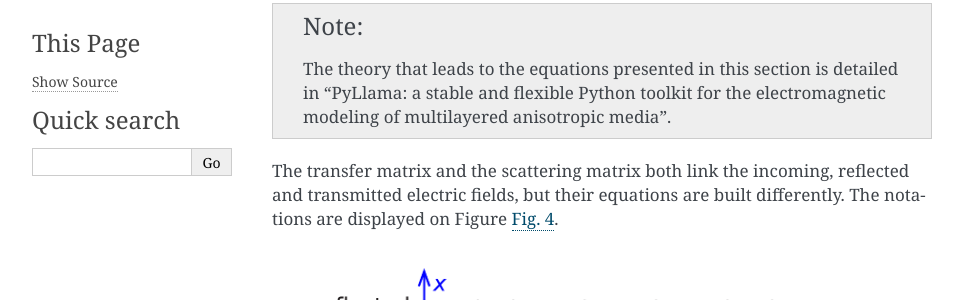
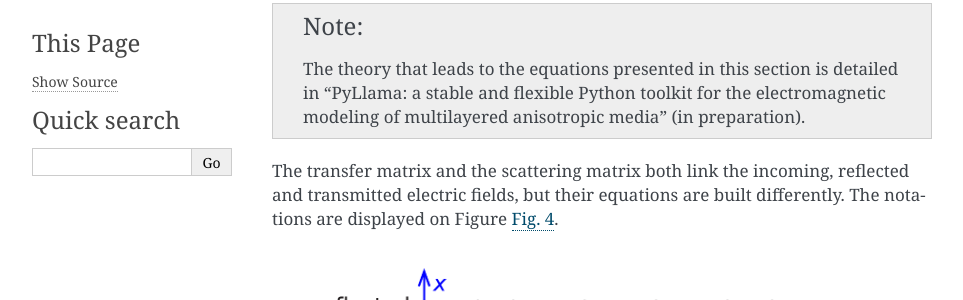
Before and after one commit to VignoliniLab/PyLlama, a Sphinx documentation site: the page built from docs/source/tutorials/choosing_between_TM_and_SM.rst, in a window 1280 px wide and 900 px high. Shown: the part 159-459 px from the top of the window, without its empty margins (148-1111 px from the left). Built offline with Sphinx 7.4.7, drawn with Linux system fonts in a browser that asks for light colours; formulas are drawn with MathJax 3.

Commit message:
Updating tutorials

```diff
--- a/docs/source/tutorials/choosing_between_TM_and_SM.rst
+++ b/docs/source/tutorials/choosing_between_TM_and_SM.rst
@@ -1,7 +1,7 @@
 Choosing which matrix method to use
 ===================================
 
-.. note::  The theory that leads to the equations presented in this section is detailed in "PyLlama: a stable and flexible Python toolkit for the electromagnetic modeling of multilayered anisotropic media".
+.. note::  The theory that leads to the equations presented in this section is detailed in "PyLlama: a stable and flexible Python toolkit for the electromagnetic modeling of multilayered anisotropic media" (in preparation).
 
 The transfer matrix and the scattering matrix both link the incoming, reflected and transmitted electric fields, but their equations are built differently. The notations are displayed on Figure :numref:`schematic_Ep_Es`.
 
```
